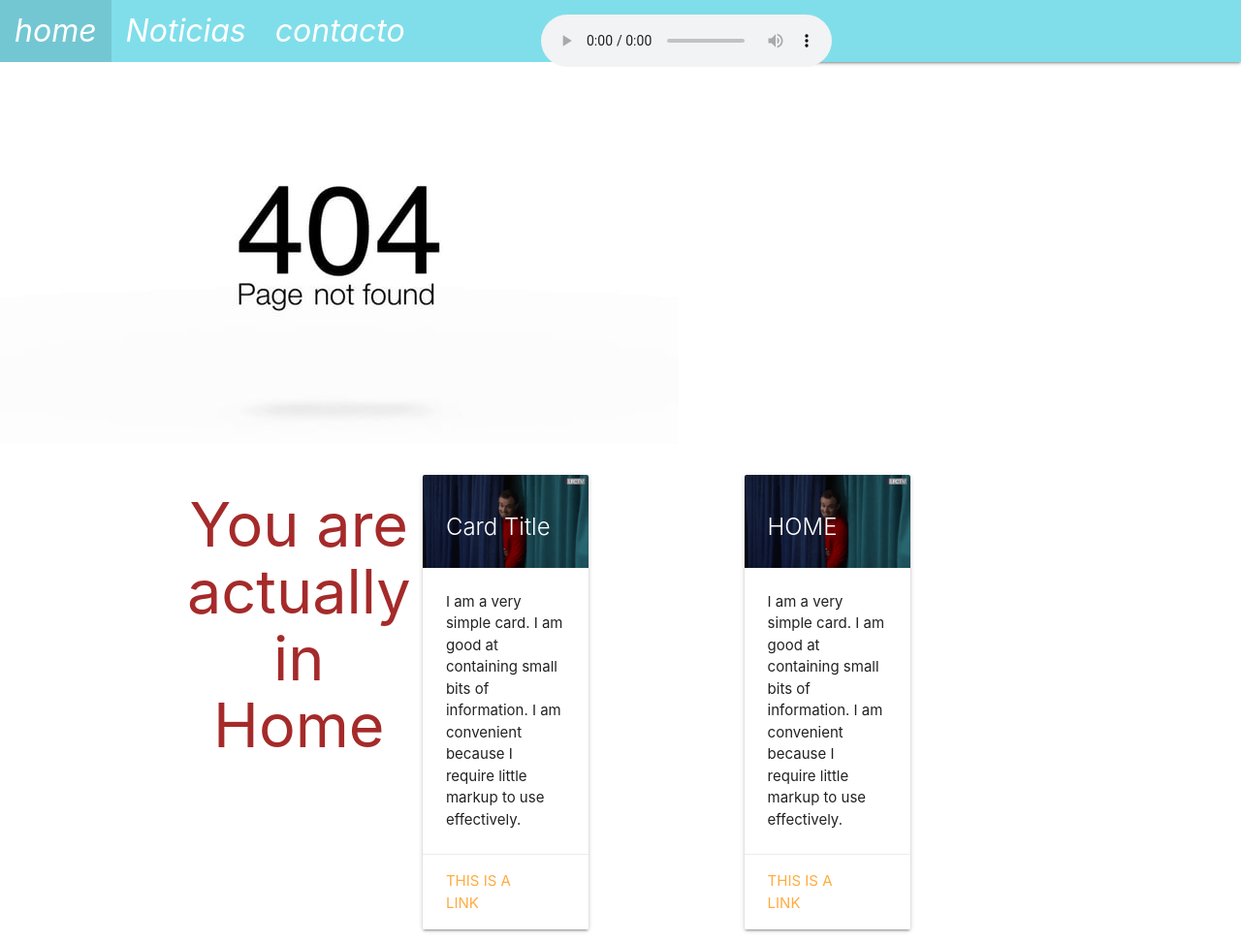
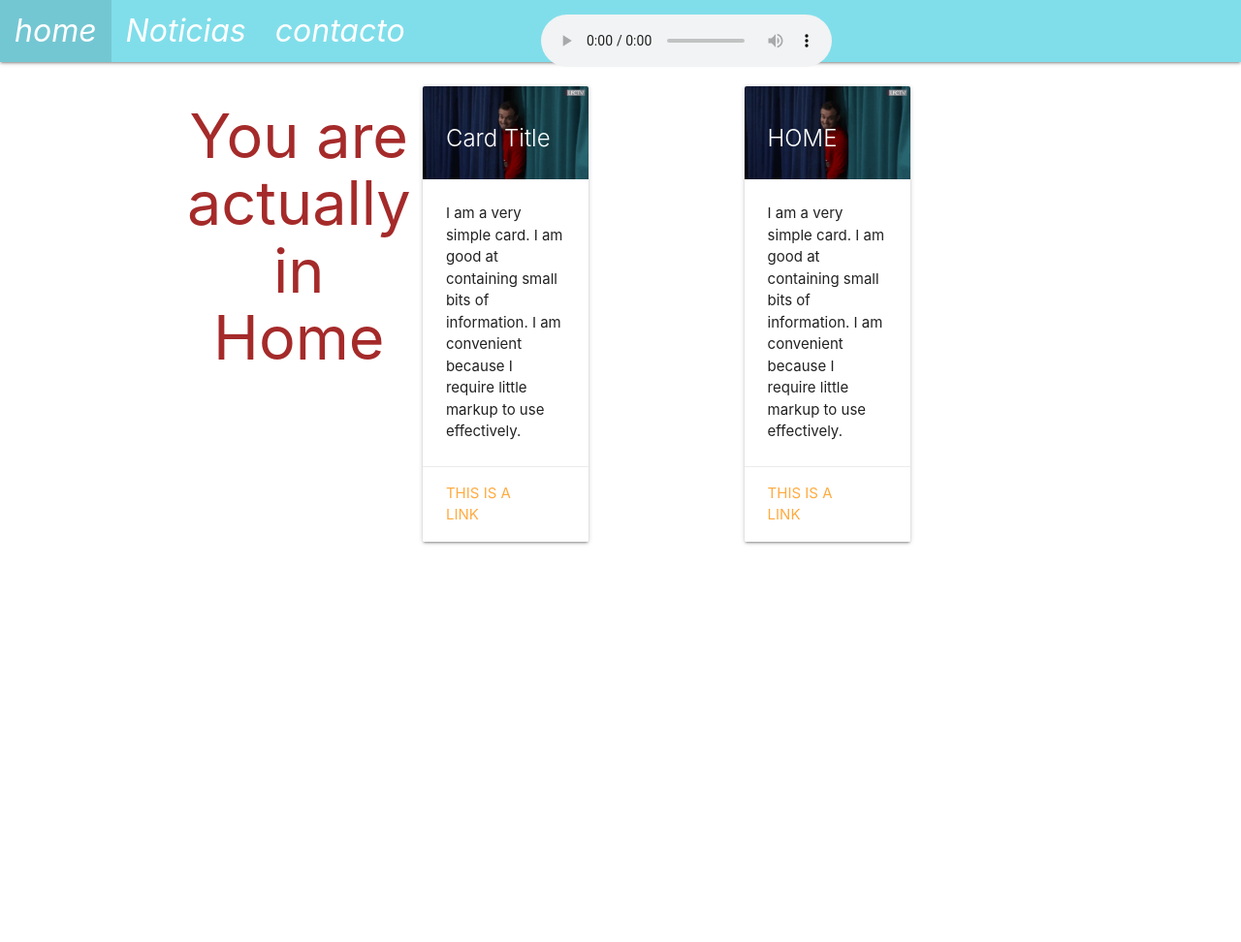
Before and after one commit to dijevic/WEB-SPA, a website built with webpack: page src/index.html in a window 1280 px wide. Shown: the whole page at 97% size. After the commit the page ends 800 px from the top, so only its background shows below. Built offline with nearby package versions, Linux system fonts and the light colour scheme.

```diff
--- a/src/index.html
+++ b/src/index.html
@@ -22,7 +22,6 @@
 </header>
 
 <!-- main content -->
-<img src="./assets/error-404.jpg" alt="">
 
 <main class="main container">
 
```
